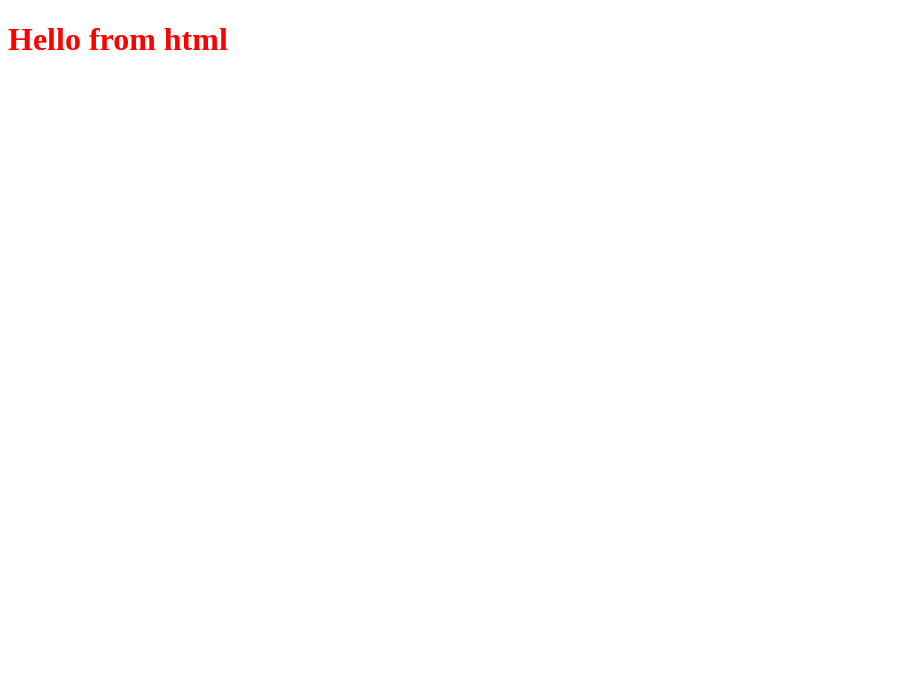
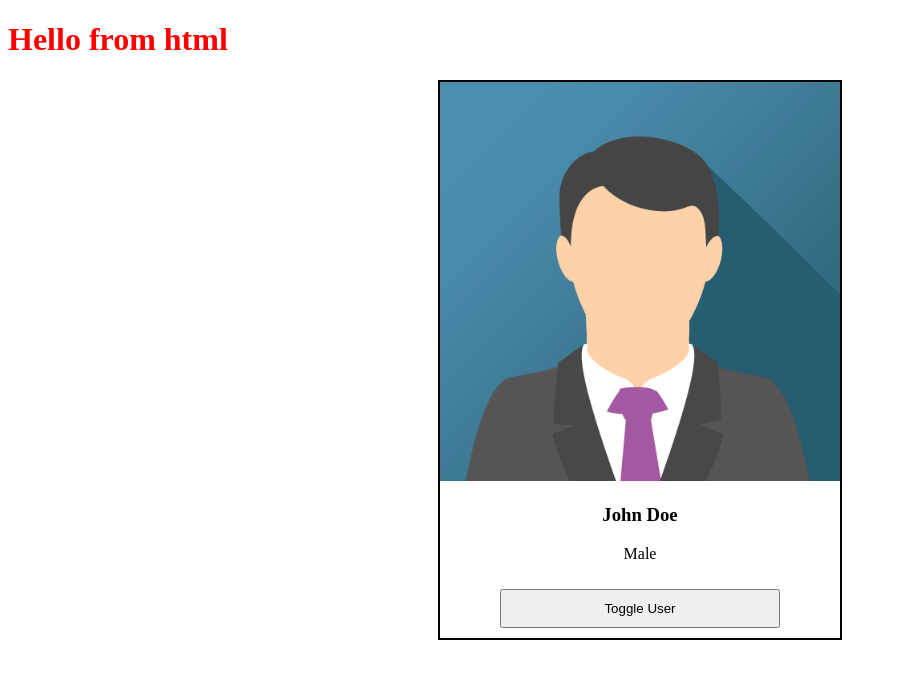
Before and after one commit to aarushi012/bi-development-workshop, a plain HTML site: page index.html in a window 1280 px wide. Shown: the whole page, without its empty margins (0-897 px from the left). Drawn offline with Linux system fonts and the light colour scheme.

Commit message:
second commit

```diff
--- a/index.css
+++ b/index.css
@@ -1,3 +1,22 @@
 h1{
     color:red;
 }
+.card{
+    border-style: solid;
+    border-width: 2px;
+    border-color: black;
+     width: 400px;
+    text-align: center;
+    margin-left: auto;
+    margin-right: auto;
+
+}
+.card img{
+    width: 100%;
+
+}
+.card button{
+    width:70%;
+    padding: 10px;
+    margin: 10px;
+}
--- a/index.html
+++ b/index.html
@@ -3,12 +3,19 @@
 <head>
     <meta charset="UTF-8">
     <meta name="viewport" content="width=device-width, initial-scale=1.0">
-    <title>Document</title>
+    <title>User Card - Toggle User</title>
     <link rel="stylesheet" href="index.css">
 </head>
 <body>
     <h1>Hello from html</h1>
+    <div class="card">
+      <img src="john.png" alt="User Image">
+      <h3>John Doe</h3>
+      <p>Male</p>
+      <button>Toggle User</button>
+    </div>
     <script src="index.js"></script>
+
 
 </body>
 </html>
```
Also changed, not shown: john.png (added).
